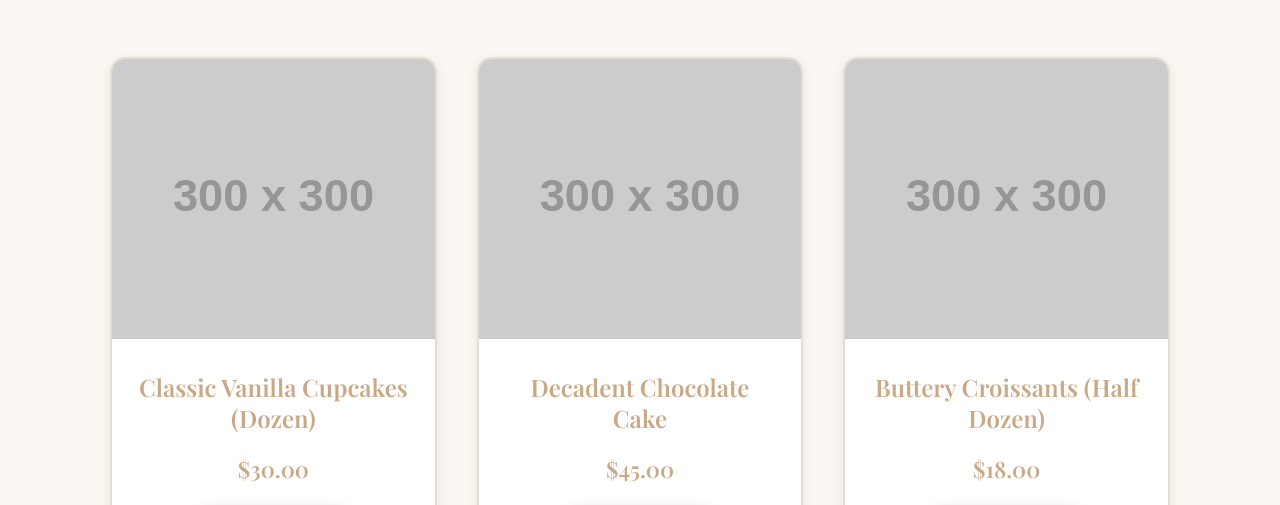
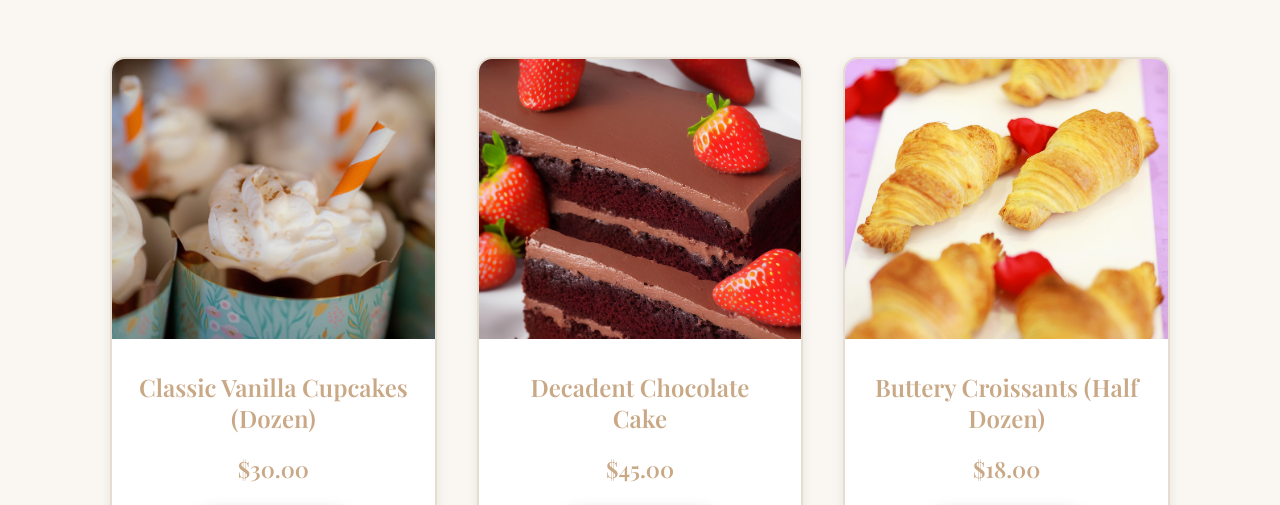
Before and after one commit to csengelhardt/beas-delicacies.com, a website: page html/shop.html in a window 1280 px wide. Shown: the part 253-758 px from the top of the page. Drawn offline with nearby package versions, Linux system fonts and the light colour scheme; placeholder pictures from the web are drawn by us.

Commit message:
adding images to shop

```diff
--- a/html/shop.html
+++ b/html/shop.html
@@ -32,7 +32,7 @@
     <div class="product-grid">
 
       <div class="product-card">
-        <img src="https://via.placeholder.com/300x300.png?text=Cupcake" alt="Vanilla Cupcake">
+        <img src="cupcakes.jpg" alt="Vanilla Cupcake">
         <div class="product-card-content">
           <h3>Classic Vanilla Cupcakes (Dozen)</h3>
           <p class="product-price">$30.00</p>
@@ -41,7 +41,7 @@
       </div>
 
       <div class="product-card">
-        <img src="https://via.placeholder.com/300x300.png?text=Chocolate+Cake" alt="Chocolate Cake">
+        <img src="chocolate_cake.jpg" alt="Chocolate Cake">
         <div class="product-card-content">
           <h3>Decadent Chocolate Cake</h3>
           <p class="product-price">$45.00</p>
@@ -50,7 +50,7 @@
       </div>
 
       <div class="product-card">
-        <img src="https://via.placeholder.com/300x300.png?text=Croissant" alt="Croissant">
+        <img src="croissants.jpg" alt="Croissant">
         <div class="product-card-content">
           <h3>Buttery Croissants (Half Dozen)</h3>
           <p class="product-price">$18.00</p>
```
